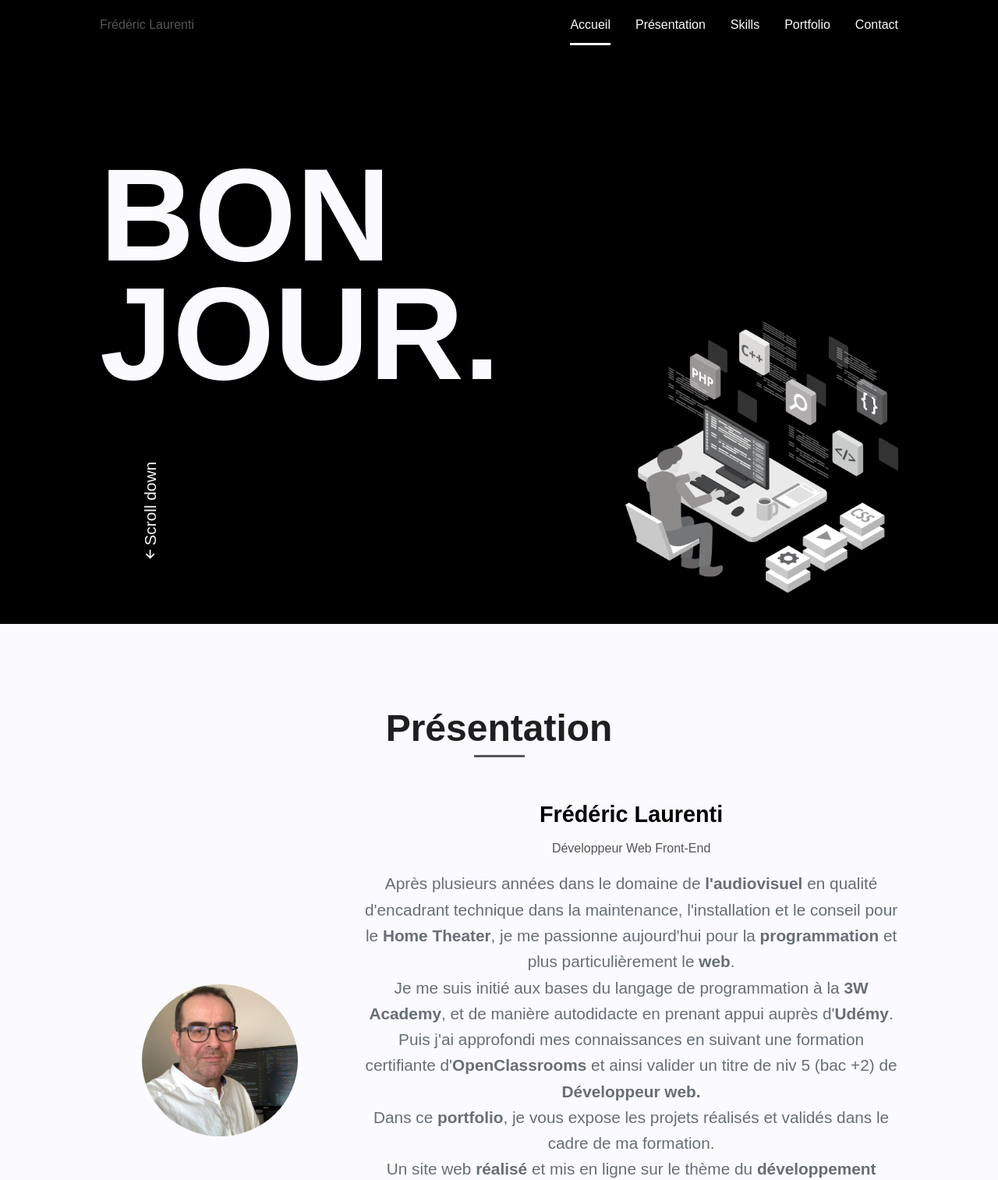
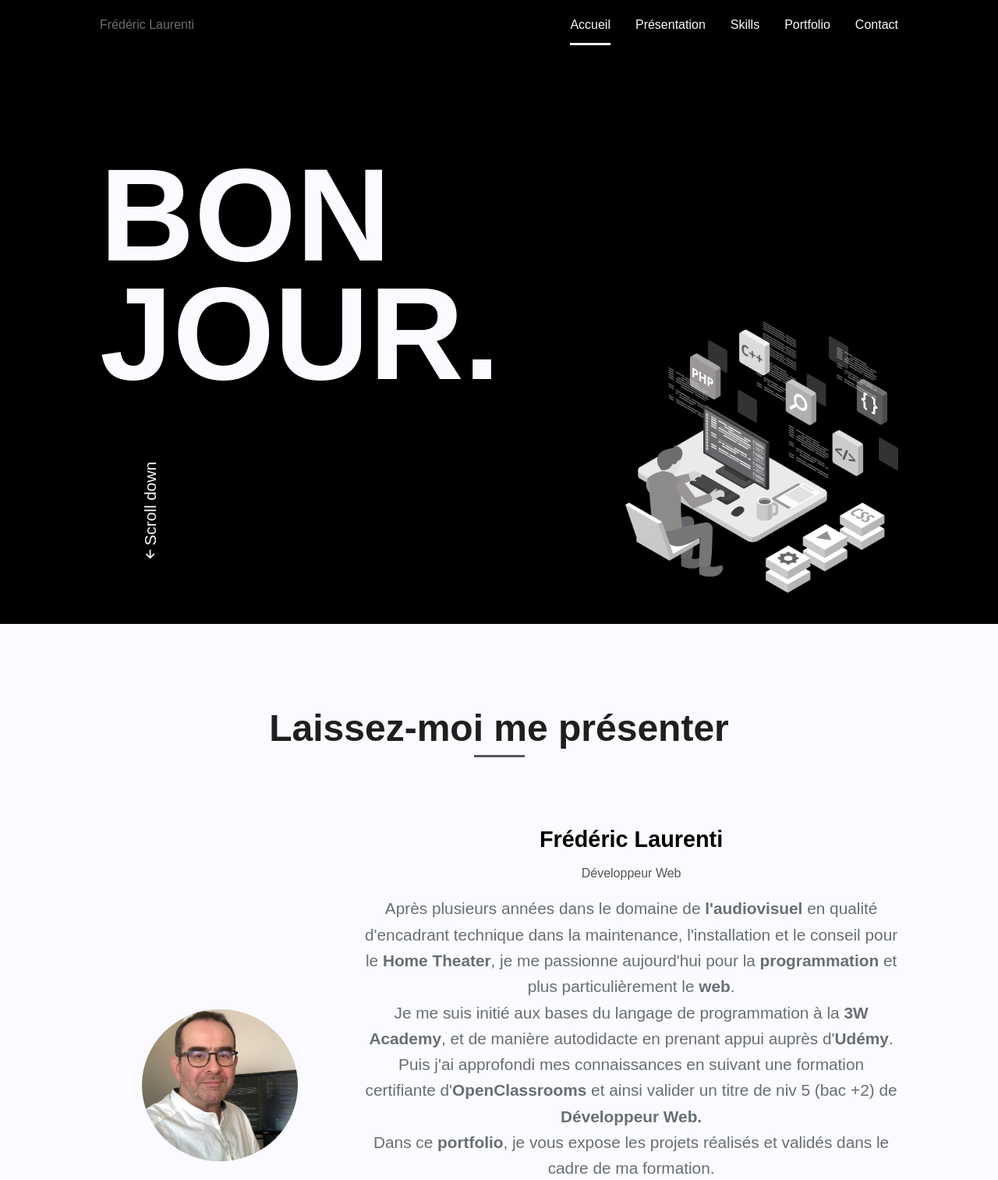
Before and after one commit to Fred-2B/Portfolio_Frederic_Laurenti.github.io, a plain HTML site: page index.html in a window 1280 px wide. Shown: the top 1513 px of the page at 78% size. Drawn offline with nearby package versions, Linux system fonts and the light colour scheme; a web font is replaced by a local one.

Commit message:
Modifications

```diff
--- a/assets/sass/css/style.css
+++ b/assets/sass/css/style.css
@@ -166,6 +166,11 @@ img {
 }
 
 .nav__logo {
+    color:  #6e6e6e;
+    font-size: var(--normal-font-size);
+}
+
+.nav__logo:hover {
     color: var(--white-color);
 }
 
@@ -294,6 +299,10 @@ img {
     row-gap: 2rem;
 }
 
+.section-title {
+    padding-bottom: var(--mb-4);
+}
+
 .skills__subtitle {
     color: var(--first-color);
     margin-bottom: var(--mb-3);
@@ -345,7 +354,6 @@ img {
     justify-content: center;
     align-items: center;
     background-color: rgba(225, 225, 225, .3);
-    /*border-radius: .5rem;*/
     cursor: pointer;
     backdrop-filter: blur(10px);
     transition: .5s;
--- a/index.html
+++ b/index.html
@@ -19,7 +19,7 @@
     <header class="l-header">
         <nav class="nav bd-grid">
             <div>
-                <a href="#" class="nav_logo">Frédéric Laurenti</a>
+                <a href="#" class="nav__logo">Frédéric Laurenti</a>
             </div>
 
             <div class="nav__menu" id="nav-menu">
@@ -58,7 +58,7 @@
 
         <!-- About -->
         <section class="about section" id="about">
-            <h2 class="section-title">Présentation</h2>
+            <h2 class="section-title">Laissez-moi me présenter</h2>
 
             <div class="about__container bd-grid">
                 <div class="about__img">
@@ -67,8 +67,8 @@
 
                 <div>
                     <h2 class="about__subtitle">Frédéric Laurenti</h2>
-                    <span class="about__profession">Développeur Web Front-End</span>
-                    <p class="about__text">Après plusieurs années dans le domaine de <strong>l'audiovisuel</strong>  en qualité d'encadrant technique dans la maintenance, l'installation et le conseil pour le <strong>Home Theater</strong>, je me passionne aujourd'hui pour la <strong>programmation </strong> et plus particulièrement le <strong>web</strong>.<br> Je me suis initié aux bases du langage de programmation à la <strong>3W Academy</strong>, et de manière autodidacte en prenant appui auprès d'<strong>Udémy</strong>.<br> Puis j'ai approfondi mes connaissances en suivant une formation certifiante d'<strong>OpenClassrooms</strong> et ainsi valider un titre de niv 5 (bac +2) de <strong>Développeur web.</strong><br>Dans ce <strong>portfolio</strong>, je vous expose les projets réalisés et validés dans le cadre de ma formation.<br> Un site web <strong>réalisé</strong> et mis en ligne sur le thème du <strong>développement personnel</strong> et du <strong>bien-être</strong>.<br>Un projet de site sur la <strong>pâtisserie</strong> en cours de réalisation, ainsi qu'un <strong>essais</strong> pour le fun.</p>
+                    <span class="about__profession">Développeur Web</span>
+                    <p class="about__text">Après plusieurs années dans le domaine de <strong>l'audiovisuel</strong>  en qualité d'encadrant technique dans la maintenance, l'installation et le conseil pour le <strong>Home Theater</strong>, je me passionne aujourd'hui pour la <strong>programmation </strong> et plus particulièrement le <strong>web</strong>.<br> Je me suis initié aux bases du langage de programmation à la <strong>3W Academy</strong>, et de manière autodidacte en prenant appui auprès d'<strong>Udémy</strong>.<br> Puis j'ai approfondi mes connaissances en suivant une formation certifiante d'<strong>OpenClassrooms</strong> et ainsi valider un titre de niv 5 (bac +2) de <strong>Développeur Web.</strong><br>Dans ce <strong>portfolio</strong>, je vous expose les projets réalisés et validés dans le cadre de ma formation.<br> Un site web <strong>réalisé</strong> et mis en ligne sur le thème du <strong>développement personnel</strong> et du <strong>bien-être</strong>.<br>Un projet de site sur la <strong>pâtisserie</strong> en cours de réalisation, ainsi qu'un <strong>essais</strong> pour le fun.</p>
 
                     <div class="about__social">
                         <a href="https://www.linkedin.com/in/frederic-laurenti/" target="_blank" title="Linkedin Frédéric Laurenti" class="about__social-icon"><i class="bx bxl-linkedin"></i></a>
@@ -257,7 +257,7 @@
         <div class="footer__container bd-grid">
             <div class="footer__data">
                <h2 class="footer__title">Frédéric Laurenti</h2>
-               <p class="footer__text">Je suis actuellement disponible et ouvert a toutes propositions et / ou collaboration</p>
+               <p class="footer__text">Je suis actuellement disponible et ouvert à toutes propositions et / ou collaboration</p>
             </div>
 
             <div class="footer__data">
```
